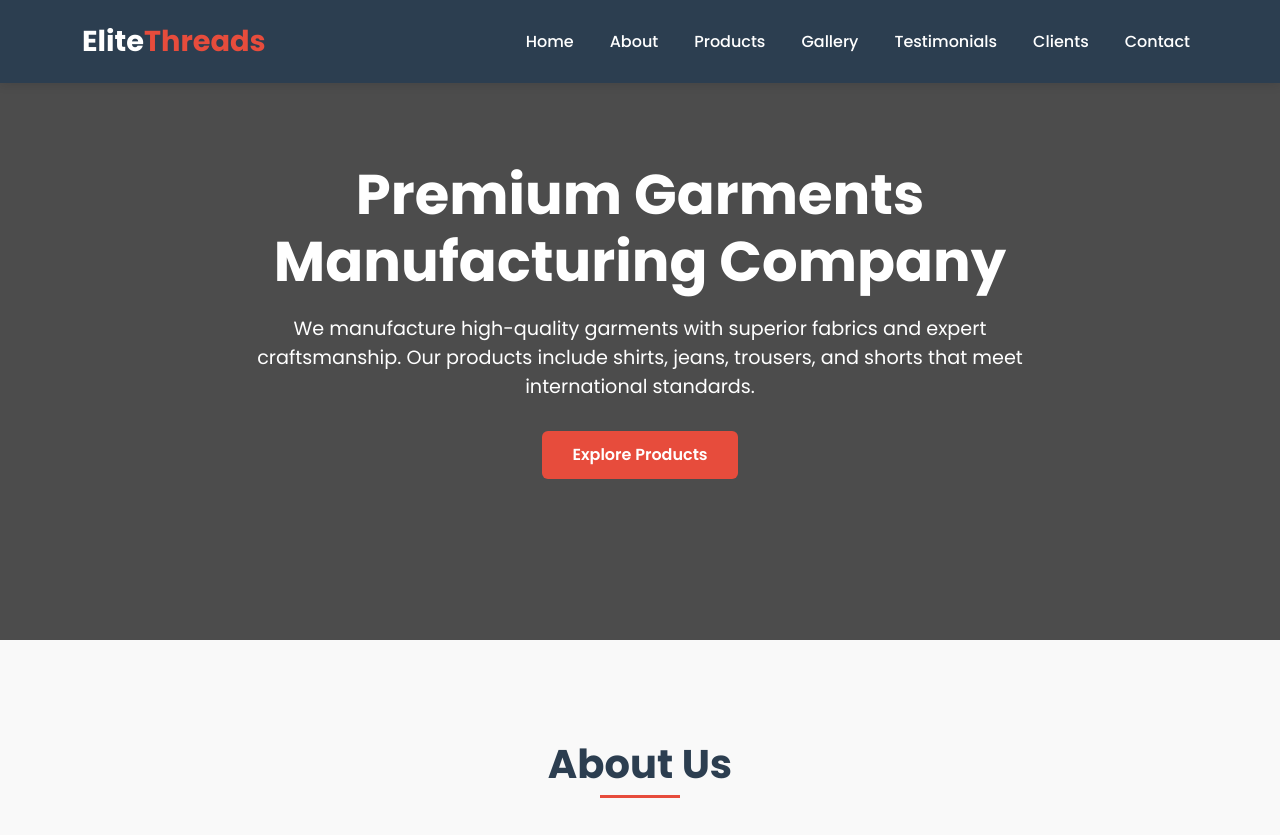
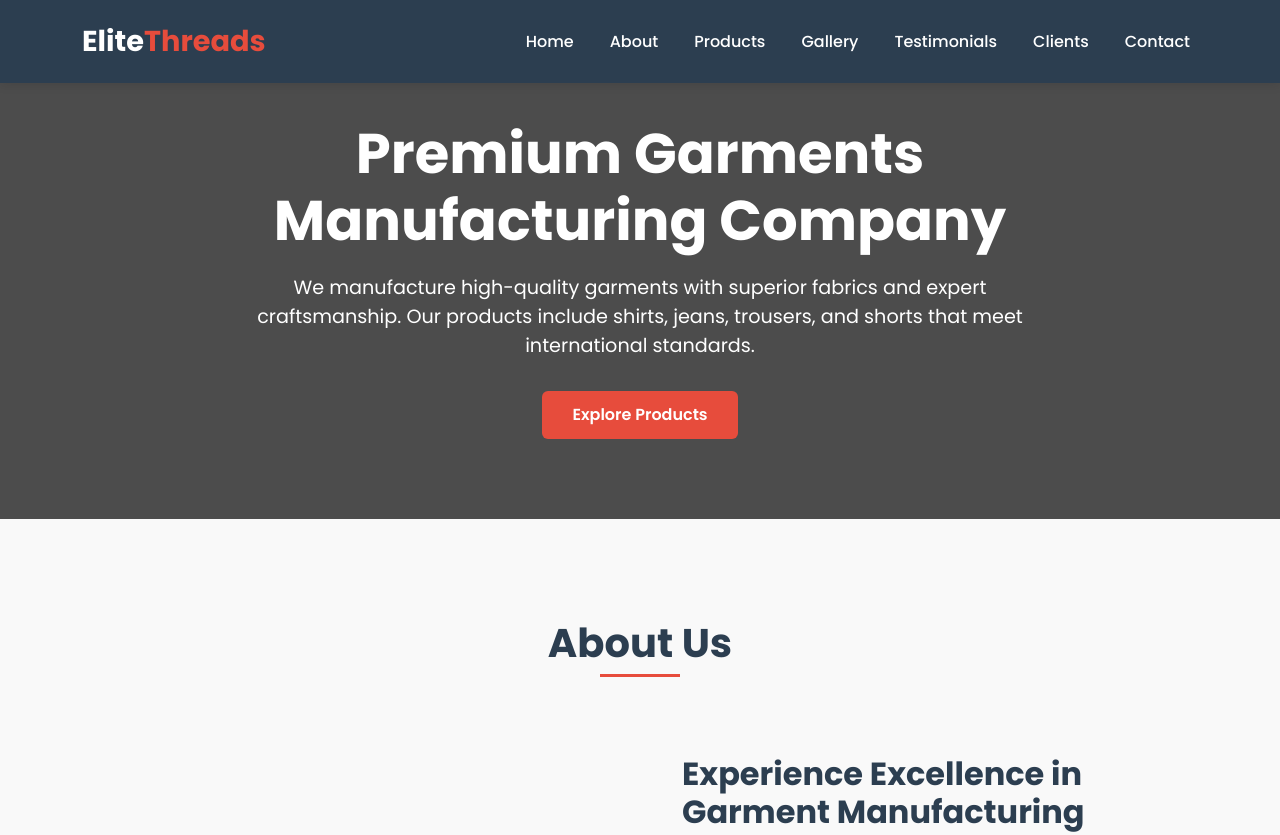
Before and after one commit to nikcode-1996/tesing_website, a plain HTML site: page index.html in a window 1280 px wide. Shown: the top 835 px of the page. Drawn offline with nearby package versions, Linux system fonts and the light colour scheme.

Commit message:
Add files via upload

```diff
--- a/index.html
+++ b/index.html
@@ -8,7 +8,7 @@
     <link href="https://cdnjs.cloudflare.com/ajax/libs/bootstrap/5.3.0/css/bootstrap.min.css" rel="stylesheet">
     <!-- Font Awesome -->
     <link href="https://cdnjs.cloudflare.com/ajax/libs/font-awesome/6.4.0/css/all.min.css" rel="stylesheet">
-    <link rel="stylesheet" href="/style.css">
+    <link rel="stylesheet" href="style.css">
 </head>
 <body>
     <!-- Preloader -->
--- a/style.css
+++ b/style.css
@@ -43,11 +43,14 @@ body {
 
 .hero {
     background: linear-gradient(rgba(0, 0, 0, 0.7), rgba(0, 0, 0, 0.7)), url('/api/placeholder/1920/1080') center/cover no-repeat;
-    height: 80vh;
+    /* height: 80vh; */
+    padding-top: 120px;
+    padding-bottom: 80px;
     display: flex;
     align-items: center;
     text-align: center;
     color: white;
+
 }
 
 .hero-content {
```
